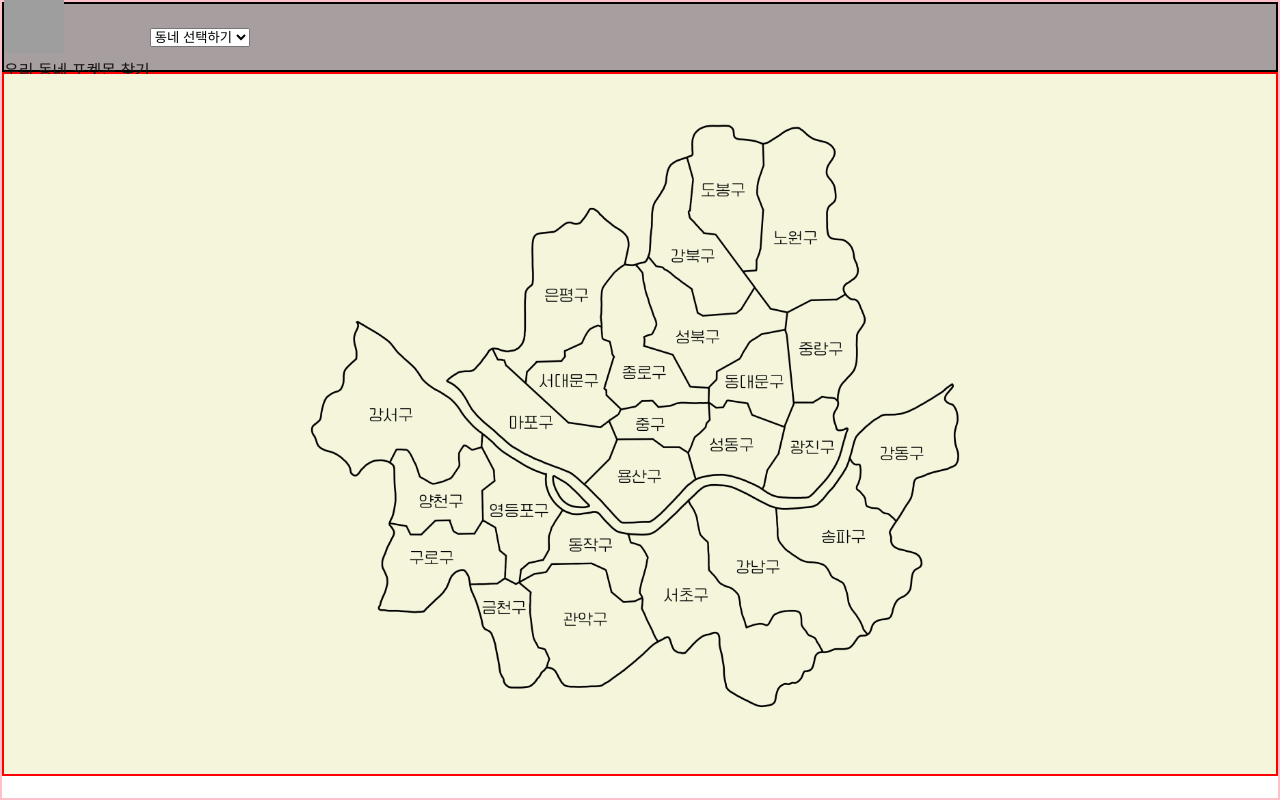
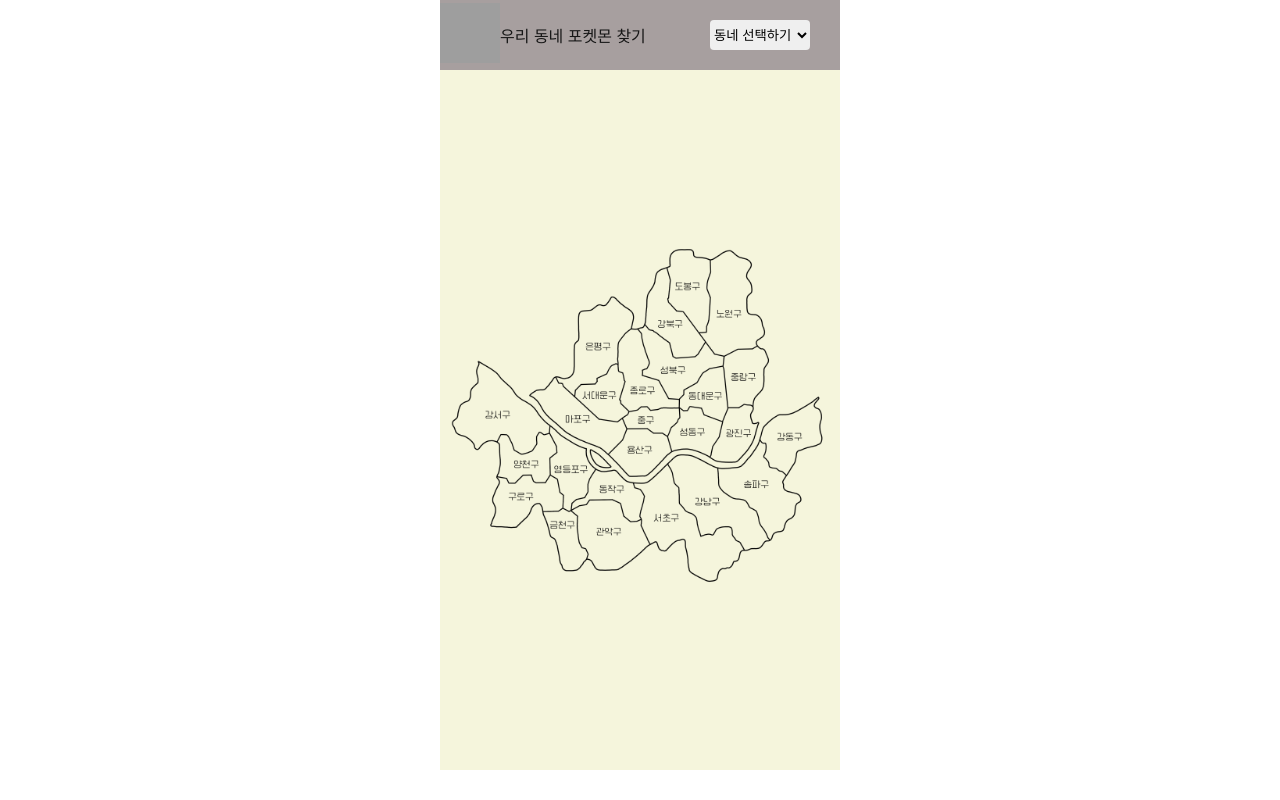
Before and after one commit to jaeho13/WhatsInYourVilage, a Next.js app in the folder pokemonmap/: page /map in a window 1280 px wide. Built offline with nearby package versions, Linux system fonts and the light colour scheme; grey boxes are pictures that could not be loaded.

Commit message:
디자인 변경

```diff
--- a/pokemonmap/src/app/layout.module.css
+++ b/pokemonmap/src/app/layout.module.css
@@ -1,41 +1,41 @@
-/* .container {
-    max-width: 600px;
-    min-height: 100vh;
-    margin: 0 auto;
-    background-color: white;
-    padding: 10px;
-    box-shadow: rgba(100, 100, 111, 0.2) 0px 7px 29px 0px;
-}
-
-.container>header {
-    height: 60px;
-    font-weight: bold;
-    font-size: 18px;
-    display: flex;
-    flex-direction: row;
-    align-items: center;
-}
-
-.container>main {
-    height: calc(100vh - 100px);
-    margin-top: 10px;
-    padding-top: 10px;
-}
-
- */
-
-
  .container {
     width: 100wvh;
+    max-width: 400px;
     height: 100dvh;
-    border: 2px solid pink;
+    margin: 0 auto;
+    /* box-shadow: 0 0 10px rgba(165, 33, 33, 0.9); */
+    /* background-color: #2e23c5;  */
+    /* border: 2px solid pink; */
  }
 
  .header {
     width: 100%;
     height: 70px;
-    border: 2px solid black;
+    /* border: 2px solid black; */
     display: flex;
     align-items: center;
     background-color: rgb(167, 159, 159);
+    justify-content: space-between;
  }
+
+ .headerText {
+    display: flex;
+    flex-direction: row;
+    justify-content: center;
+    align-items: center;
+ }
+
+ .headerSelect {
+    margin-right: 30px;
+    border: none;
+
+ }
+
+ .selectOption {
+   /* border: 2px solid red; */
+   width: 100px;
+   height: 30px;
+   border: none;
+   border-radius: 4px;
+   outline: none;
+ }
--- a/pokemonmap/src/app/map/page.module.css
+++ b/pokemonmap/src/app/map/page.module.css
@@ -1,7 +1,7 @@
 .container {
     width: 100%;
     height: 100%;
-    border: 2px solid red;
+    /* border: 2px solid red; */
     /* box-sizing: border-box; */
 }
 
```
